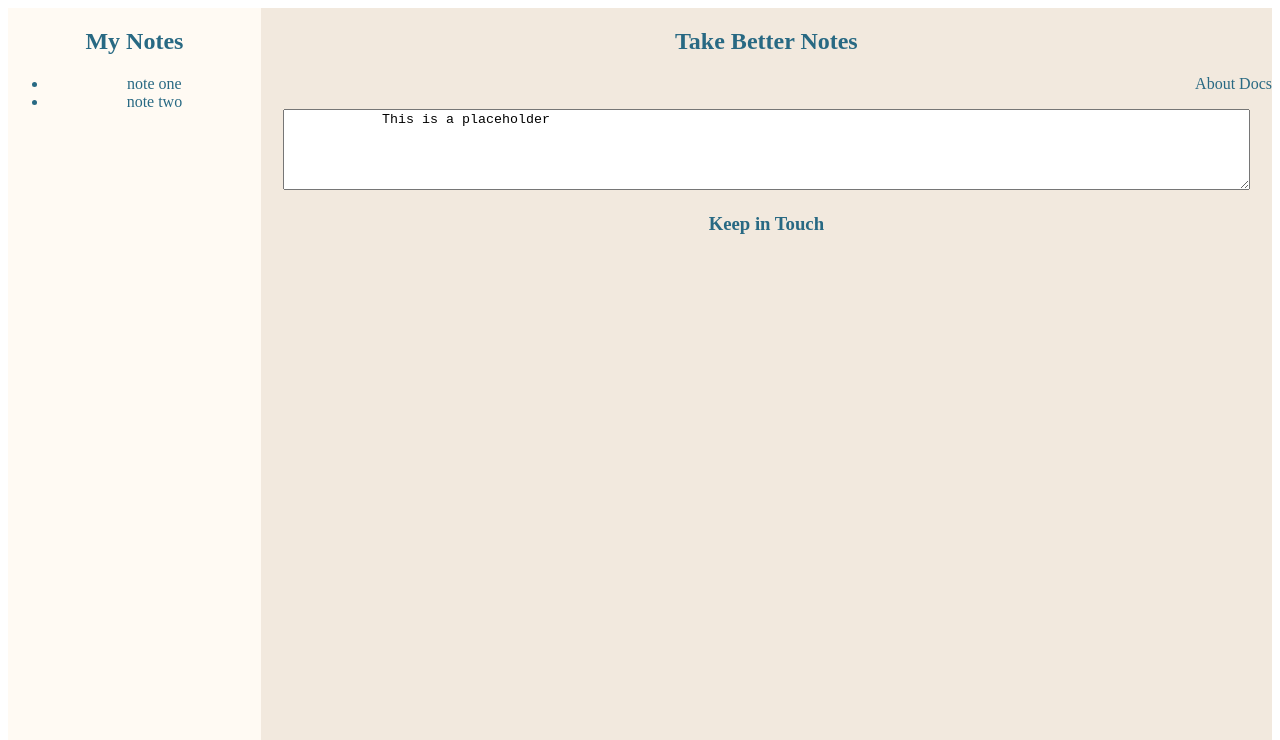
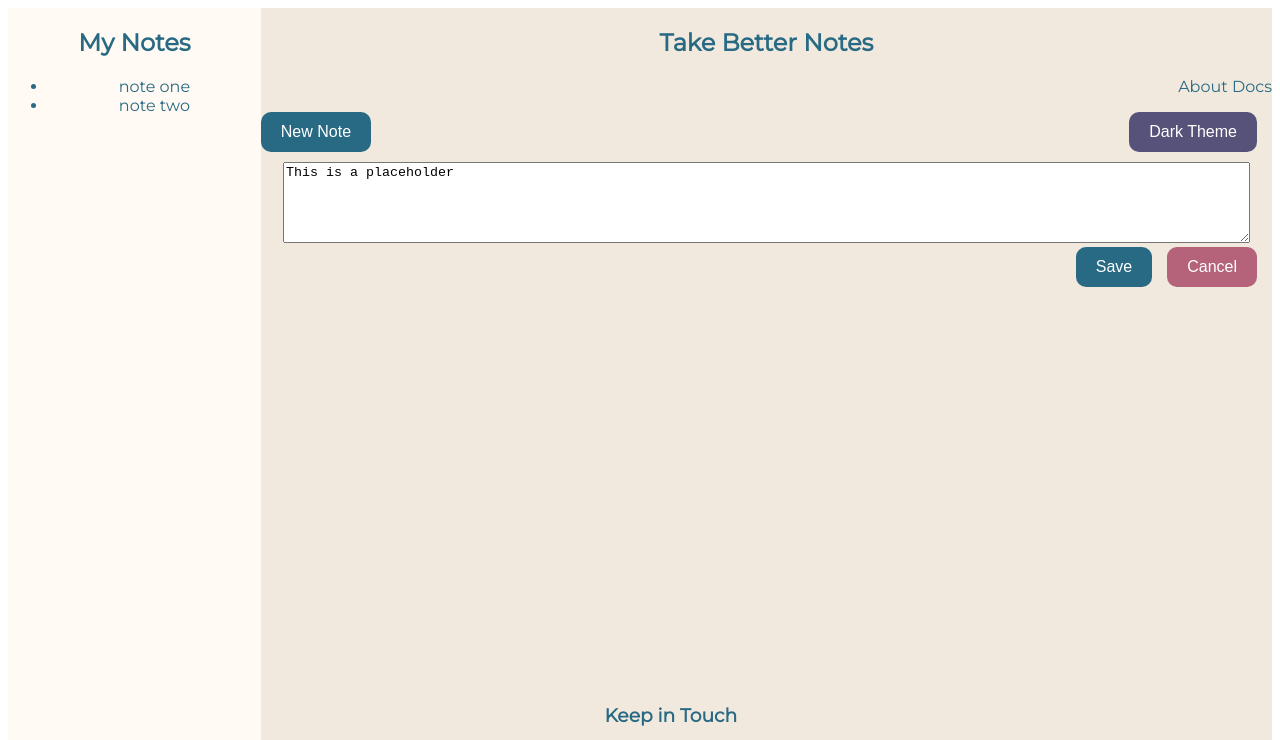
Before and after one commit to WhatUpItsDanielle/1620Assignment, a plain HTML site: page index.html in a window 1280 px wide. Shown: the top 740 px of the page. Drawn offline with Linux system fonts and the light colour scheme.

Commit message:
buttons are now position correctly. footer is formatted and has clickable images at the bottom. final commit.

```diff
--- a/CSS/Stylesheet.css
+++ b/CSS/Stylesheet.css
@@ -1,38 +1,69 @@
 /*Color references
 light beige = #fffaf3
 medium beige =  #f2e9de
-dark purple= #75279
+dark purple= #575279
 aqua = #286983
 redish = #b4637a
 */
 
 body{
+    font-family: 'Montserrat', sans-serif;
     color:#286983;
     display: grid;
     grid-template-columns:20% 80%;
     grid-template-rows:max-content;
     text-align: center;
-
 }
 
 aside{
     background-color: #fffaf3;
     height:100vh;
-
 }
 
 #Notes{
-    text-align:left;
     width: 95%;
 }
 
 section{
     background-color:#f2e9de;
     height:100vh;
-
-
 }
 
 p{
     text-align:right;
 }
+
+button{
+    border: 0;
+    line-height: 2.5;
+    padding: 0 20px;
+    margin-bottom:10px;
+    margin-right: 15px;
+    font-size: 1rem;
+    text-align: center;
+    color: #fff;
+    border-radius: 10px;
+    background-color:#286983;
+    float: left;
+}
+
+#saveCancel{
+    float:right;
+}
+
+.darkTheme{
+    background-color:#575279;
+    float: right;
+}
+
+.cancel{
+    background-color:#b4637a;
+}
+
+footer{
+    position:fixed;
+    bottom:0;
+    padding: 10px;
+    align-items: center;
+    width:100vh;
+}
--- a/index.html
+++ b/index.html
@@ -6,6 +6,8 @@
     <meta name="viewport" content="width=device-width, initial-scale=1.0">
     <title>Document</title>
     <link rel = "stylesheet" href = "css/stylesheet.css">
+    <link href="https://fonts.googleapis.com/css2?family=Indie+Flower&family=Montserrat&display=swap" rel="stylesheet">
+    <link href="https://fonts.googleapis.com/css2?family=Indie+Flower&display=swap" rel="stylesheet">
 </head>
 <body>
     <aside>
@@ -19,17 +21,24 @@
     <section>
         <h1>Take Better Notes</h1>
 
-            <p>About         Docs</p>
+        <p>About         Docs</p>
+
+        <button class="newNote" type="button">New Note</button>
+        <button class="darkTheme" type="button">Dark Theme</button>
+
+        <textarea id="Notes" name="Notes" rows ="5">This is a placeholder</textarea>
+
+        <div id="saveCancel">
+            <button class="bttn" type="button">Save</button>
+            <button class="cancel" type="button">Cancel</button>
+        </div>
 
 
 
-        <textarea id="Notes" name="Notes" rows ="5">
-            This is a placeholder
-        </textarea>
-
         <footer>
             <h3>Keep in Touch</h3>
-
+            <img src="images/linkedin.webp" height="40" width="40" alt="Linkedin logo">
+            <img src="images/Internet_Line.webp" height="40" width="40" alt="Internet line">
         </footer>
     </section>
 
```
Also changed, not shown: images/Internet_Line.webp (added), images/linkedin.webp (added).
